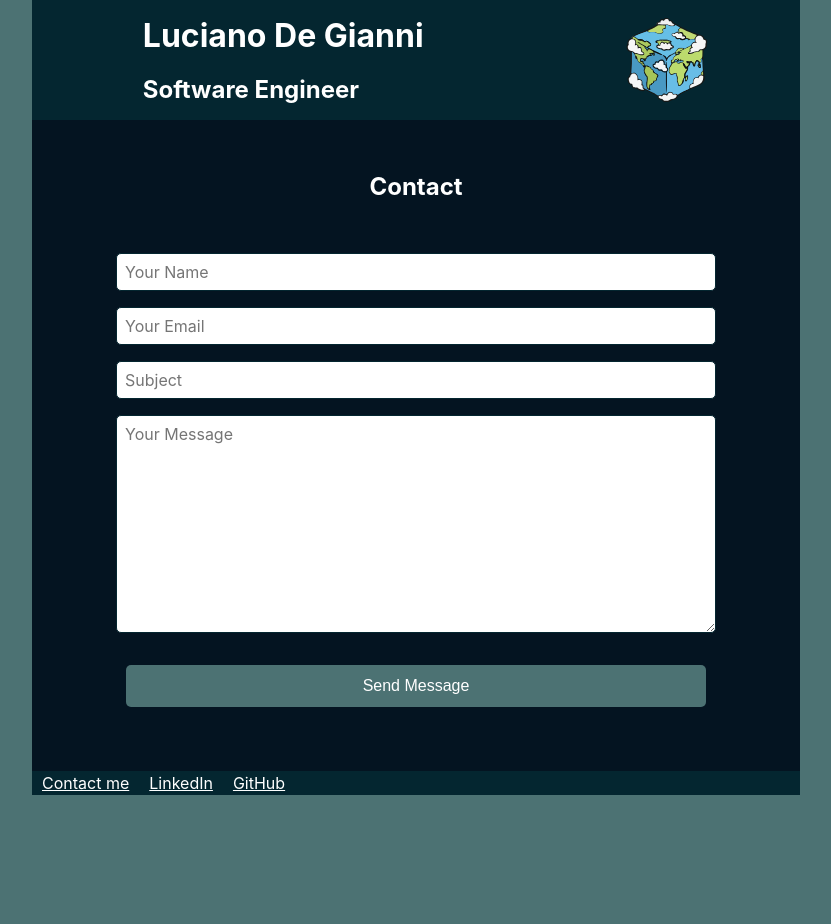
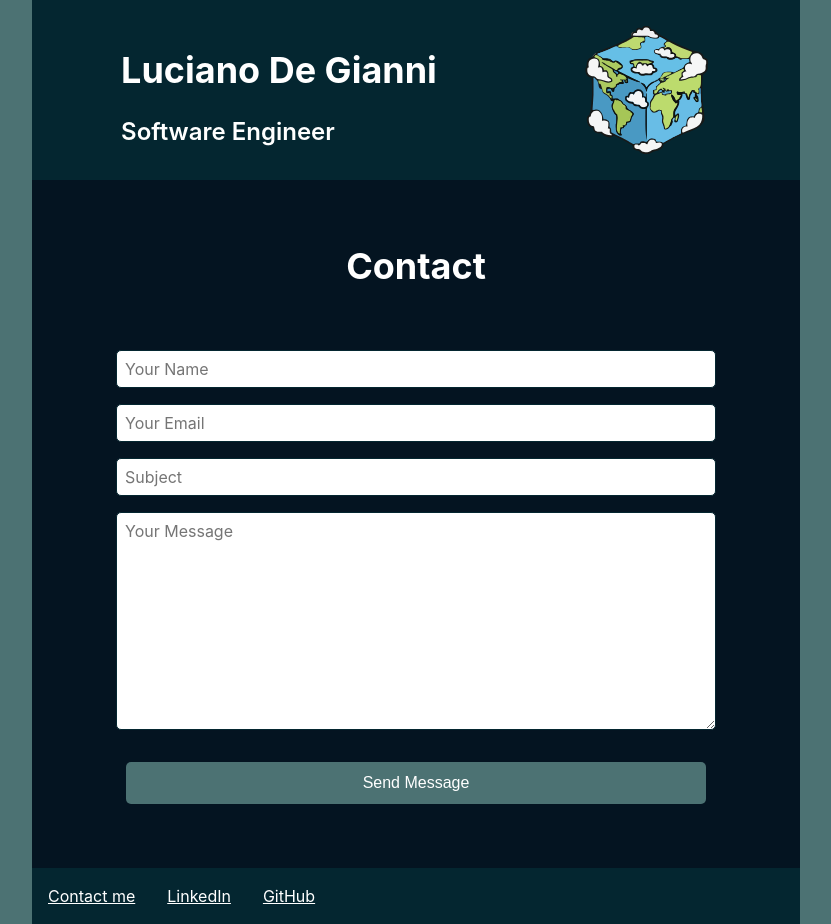
Before and after one commit to lucianojd/lucianod.me, a Next.js app: page /contact in a window 1280 px wide. Shown: the whole page, without its empty margins (224-1055 px from the left). Before the commit the page ends 800 px from the top, so only its background shows below. Built offline with nearby package versions, Linux system fonts and the light colour scheme; no server answers.

Commit message:
chore: adjusted styling

```diff
--- a/app/page.tsx
+++ b/app/page.tsx
@@ -14,18 +14,18 @@ export default async function Page() {
   const projects = await fetchProjects();
 
   return (
-    <section id="home-page">
+    <section id="home-page" className='homePage'>
       <h1>Welcome to the Home Page</h1>
       <p>
         To learn more about me, check out my <a href="/resume">resume</a>.
       </p>
       <h1>Projects</h1>
-      <h2>Here are some interesting projects I have built on this site:</h2>
+      <h2>On-site Projects</h2>
       <p>
         Here is a page for browsing NASA's astronomy picture of the day:{' '}
         <a href="/apod">apod</a>
       </p>
-      <h2>Here are some of my projects:</h2>
+      <h2>Projects</h2>
       <ProjectList projectList={projects} />
     </section>
   );
--- a/src/components/header.tsx
+++ b/src/components/header.tsx
@@ -3,7 +3,7 @@ import Icon from './icon';
 
 function Header(): JSX.Element {
   return (
-    <header>
+    <header className='header'>
       <div>
         <h1>Luciano De Gianni</h1>
         <h2>Software Engineer</h2>
--- a/src/styles/components/project.module.scss
+++ b/src/styles/components/project.module.scss
@@ -4,6 +4,8 @@ ul.project {
   list-style-type: none;
   display: flex;
   flex-wrap: wrap;
+  margin: 0px;
+  padding: 0px;
 
   li {
     p {
--- a/src/styles/globals.scss
+++ b/src/styles/globals.scss
@@ -26,12 +26,30 @@ body {
   color: white;
 }
 
-h1,
-h2,
-h3,
-p {
-  margin: 20px;
+h1 {
+  font-size: 2.25rem;
+  font-weight: 700;
+  margin-top: 2rem;
+  line-height: normal;
 }
+h2 {
+  font-size: 1.5rem;
+  font-weight: 600;
+  margin-top: 1.75rem;
+}
+h3 {
+  font-size: 1.25rem;
+  font-weight: 500;
+  margin-top: 1.5rem;
+}
+p, body {
+  font-size: 1rem;
+  font-weight: 400;
+  line-height: 1.5rem;
+  color: #EEE;
+}
+
+h1, h2, h3 { color: #FFF; }
 
 a {
   color: white;
@@ -43,17 +61,20 @@ textarea {
 }
 
 header {
-  background-color: vars.$clouds-dark;
-  display: flex;
-  justify-content: space-around;
-  align-items: center;
-  height: 15vh;
-
   .image-container {
     position: relative;
     aspect-ratio: 1/1;
-    height: 70%;
+    height: 8rem;
   }
+
+  display: flex;
+  align-items: center;
+  justify-content: space-around;
+
+  box-sizing: border-box;
+  padding: 1rem;
+  background-color: vars.$clouds-dark;
+
 
   @include vars.responsive-width;
 }
@@ -66,16 +87,20 @@ main {
 
 footer {
   background-color: vars.$clouds-dark;
-  height: 3vh;
 
+  box-sizing: border-box;
   display: flex;
   align-items: center;
 
   a {
-    margin: 0 10px;
+    margin: 1rem 1rem;
   }
 
   @include vars.responsive-width;
+}
+
+section {
+  padding: 1rem;
 }
 
 button {
--- a/src/styles/variables.module.scss
+++ b/src/styles/variables.module.scss
@@ -3,8 +3,6 @@ $clouds-dark: #042630;
 $clouds-medium: #4c7273;
 $clouds-light: #86b9b0;
 $clouds: #d0d6d6;
-
-$desktop-page-width: 50%;
 
 $mobile-width: 326px;
 $tablet-width: 768px;
```
Also changed, not shown: src/assets/resume.json (+9 -1 lines).
